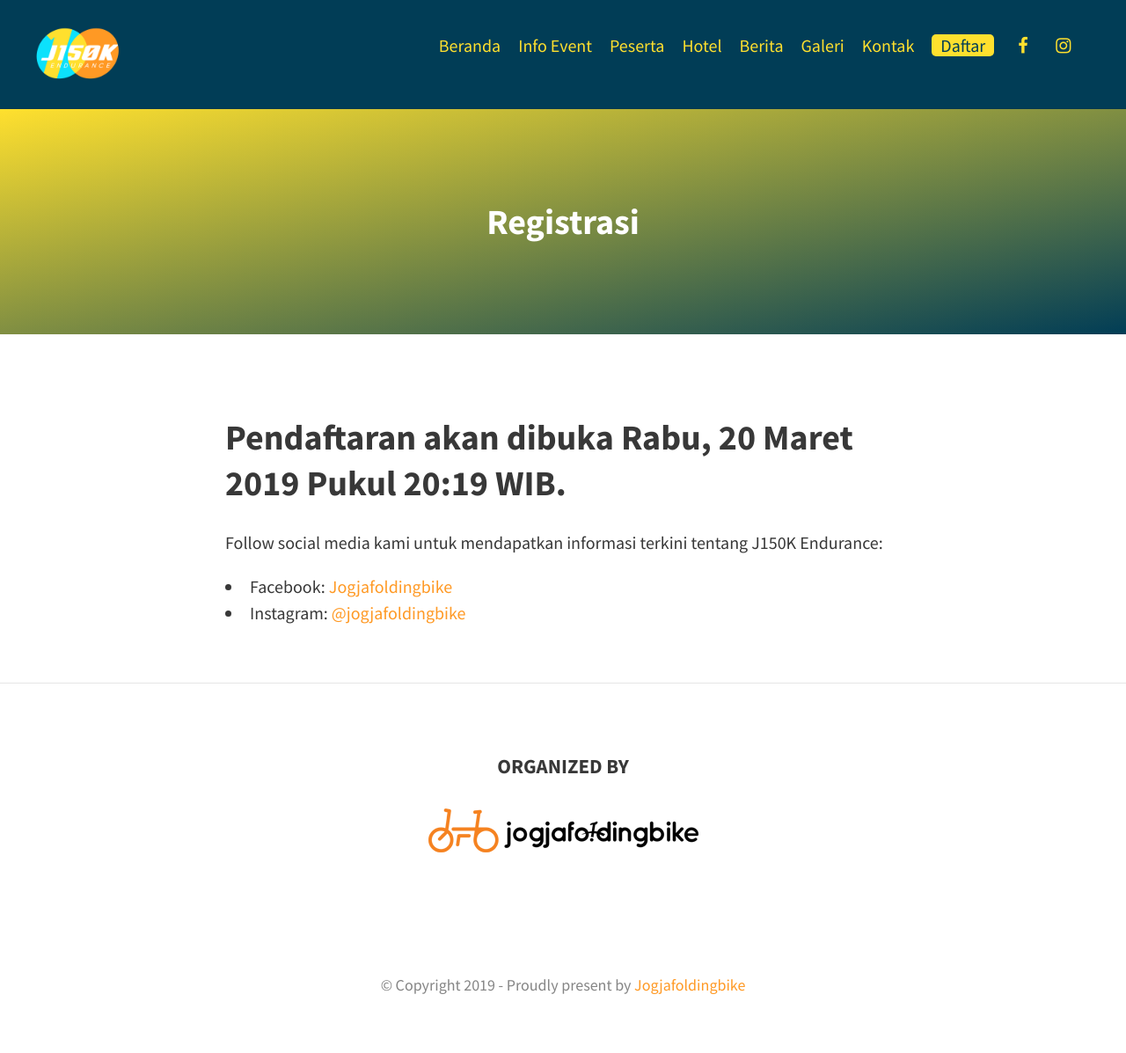
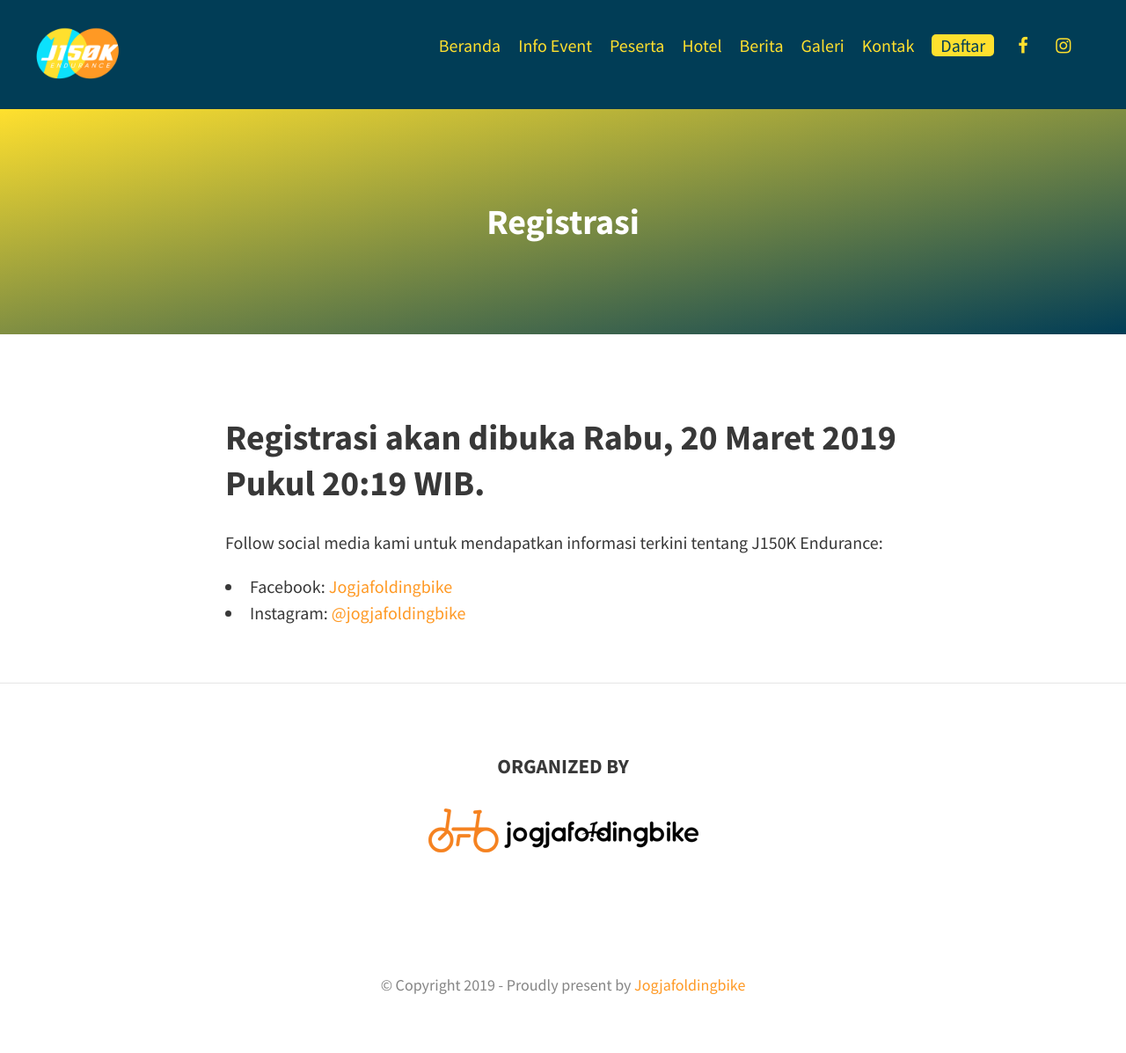
Before and after one commit to j150k/j150k.github.io, a Jekyll site: the page built from daftar.md, in a window 1280 px wide. Shown: the whole page at 88% size. Built offline with Jekyll 4.4.1, drawn with Linux system fonts in a browser that asks for light colours.

Commit message:
Update daftar.md

```diff
--- a/daftar.md
+++ b/daftar.md
@@ -5,7 +5,7 @@ permalink: /daftar/
 feature-img:
 ---
 
-## Pendaftaran akan dibuka Rabu, 20 Maret 2019 Pukul 20:19 WIB.
+## Registrasi akan dibuka Rabu, 20 Maret 2019 Pukul 20:19 WIB.
 
 Follow social media kami untuk mendapatkan informasi terkini tentang J150K Endurance:
 * Facebook: [Jogjafoldingbike](https://www.facebook.com/groups/Pengurus.JFB/)
```
